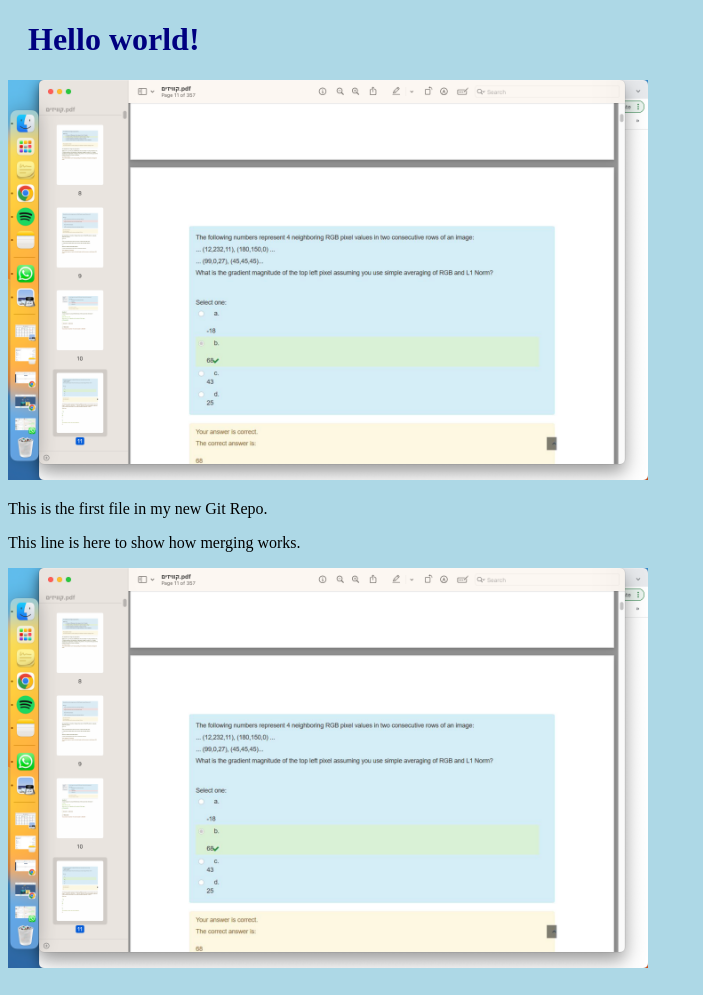
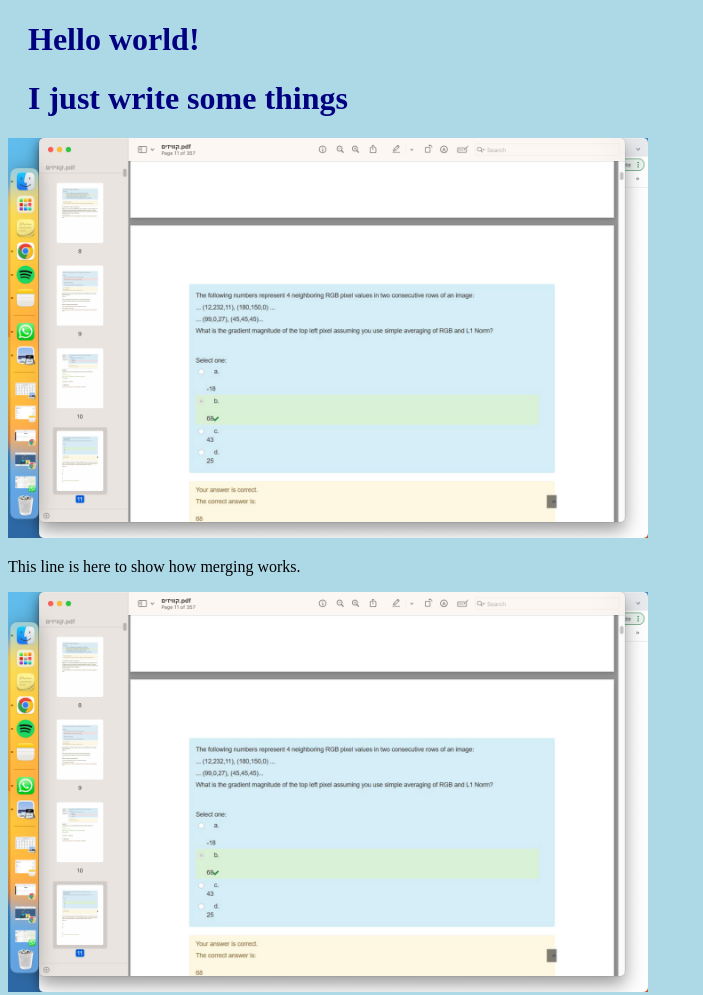
Before and after one commit to dvirfriedler/Git-Turtorial, a plain HTML site: page index.html in a window 1280 px wide. Shown: the whole page, without its empty margins (0-703 px from the left). Drawn offline with Linux system fonts and the light colour scheme.

Commit message:
Add some words to index.html

```diff
--- a/index.html
+++ b/index.html
@@ -7,8 +7,8 @@
 <body>
 
 <h1>Hello world!</h1>
+  <h1> I just write some things</h1>
 <div><img src="img_hello_world.jpg" alt="Hello World from Space" style="width:100%;max-width:640px"></div>
-<p>This is the first file in my new Git Repo.</p>
 <p>This line is here to show how merging works.</p>
 <div><img src="img_hello_git.jpg" alt="Hello Git" style="width:100%;max-width:640px"></div>
 
```
